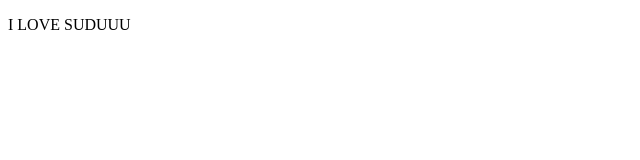
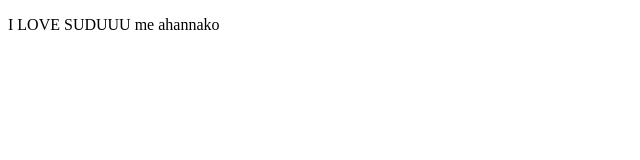
Before and after one commit to Pasindu2025/newone, a plain HTML site: page index.html in a window 1280 px wide. Shown: the whole page, without its empty margins (0-640 px from the left). Drawn offline with Linux system fonts and the light colour scheme.

Commit message:
Update index.html

```diff
--- a/index.html
+++ b/index.html
@@ -6,6 +6,6 @@
     <title>Document</title>
 </head>
 <body>
-    <p>I LOVE SUDUUU </p>
+    <p>I LOVE SUDUUU me ahannako </p>
 </body>
 </html>
```
